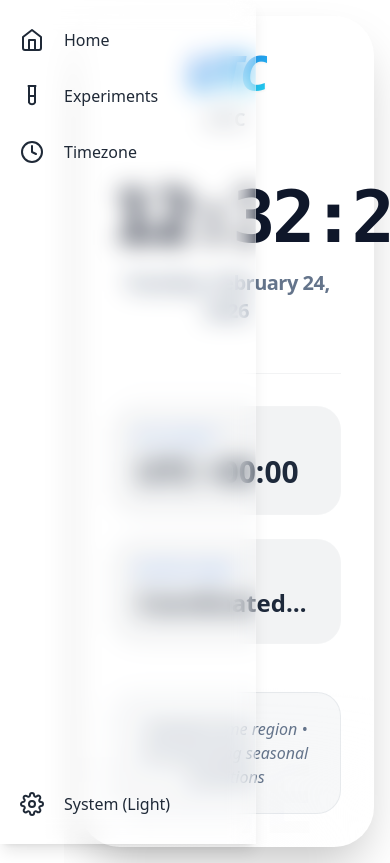
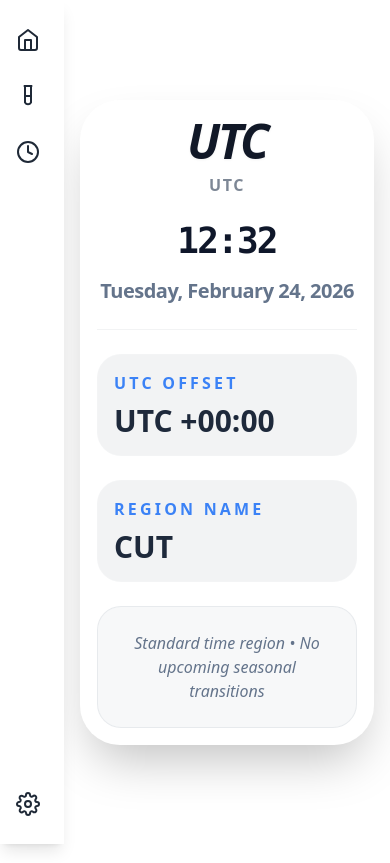
Before and after one commit to Powerbored/site, a SvelteKit app: page /tz in a window 390 px wide. Built offline with nearby package versions, Linux system fonts and the light colour scheme.

Commit message:
tidy up timezone styling

```diff
--- a/src/routes/tz/+page.svelte
+++ b/src/routes/tz/+page.svelte
@@ -7,11 +7,13 @@
     let city = "";
     let utcOffset = "";
     let longTZ = "";
+    let longTZInitials = "";
     let nextTransition: {
         date: Date;
         type: string;
         days: number;
         nextTZ: string;
+        nextTZInitials: string;
     } | null = null;
 
     function updateTime() {
@@ -39,6 +41,10 @@
             longFormatter
                 .formatToParts(now)
                 .find((p) => p.type === "timeZoneName")?.value || "";
+        longTZInitials = longTZ
+            .split(" ")
+            .map((word) => word[0])
+            .join("");
 
         // DST check - check next 365 days
         findNextTransition();
@@ -71,12 +77,17 @@
                     longFormatter
                         .formatToParts(futureDate)
                         .find((p) => p.type === "timeZoneName")?.value || "";
+                const nextTZInitials = nextTZ
+                    .split(" ")
+                    .map((word) => word[0])
+                    .join("");
 
                 nextTransition = {
                     date: checkDate,
                     type,
                     days,
                     nextTZ,
+                    nextTZInitials,
                 };
                 return;
             }
@@ -95,7 +106,6 @@
         hour12: false,
         hour: "2-digit",
         minute: "2-digit",
-        second: "2-digit",
     });
     $: dateStr = now.toLocaleDateString("en-US", {
         weekday: "long",
@@ -116,30 +126,28 @@
 <div
     class="relative min-h-screen overflow-hidden flex flex-col items-center justify-center p-4"
 >
-    <LightningBackground startFromMainTitle={true} />
-
     <div
-        class="relative z-10 w-full max-w-2xl bg-white/10 dark:bg-slate-900/40 backdrop-blur-3xl border border-white/20 dark:border-slate-700/50 rounded-[2.5rem] p-8 md:p-12 shadow-2xl transition-all duration-700 hover:bg-white/15 dark:hover:bg-slate-900/50"
+        class="relative z-10 w-full max-w-2xl bg-white/10 dark:bg-slate-900/40 backdrop-blur-3xl border border-white/20 dark:border-slate-700/50 rounded-[2.5rem] p-4 md:p-12 shadow-2xl transition-all duration-700 hover:bg-white/15 dark:hover:bg-slate-900/50"
     >
-        <header class="text-center mb-12">
+        <header class="text-center mb-6 md:mb-12">
             <h1
                 id="main-title"
-                class="inline-block text-5xl md:text-7xl font-black italic tracking-tighter text-transparent bg-clip-text bg-gradient-to-br from-blue-600 to-cyan-400 dark:from-sky-300 dark:to-indigo-400 mb-2 drop-shadow-sm"
+                class="inline-block text-5xl md:text-7xl font-black italic tracking-tighter mb-2 drop-shadow-sm"
             >
                 {city}
             </h1>
             <p
-                class="text-lg text-slate-600 dark:text-slate-400 font-bold tracking-widest uppercase opacity-70"
+                class="text-slate-600 dark:text-slate-400 font-bold tracking-widest uppercase opacity-70"
             >
                 {timezone}
             </p>
         </header>
 
-        <div class="space-y-12">
+        <div class="space-y-6 md:space-y-12">
             <!-- Main Clock -->
             <div class="text-center group">
                 <div
-                    class="text-7xl md:text-[9rem] font-mono font-black tracking-tighter text-slate-900 dark:text-white mb-4 tabular-nums transition-transform duration-500 group-hover:scale-105"
+                    class="text-4xl md:text-[5rem] font-mono font-black tracking-tighter text-slate-900 dark:text-white mb-4 tabular-nums"
                 >
                     {timeStr}
                 </div>
@@ -152,13 +160,13 @@
 
             <!-- Stats Grid -->
             <div
-                class="grid grid-cols-1 md:grid-cols-2 gap-6 pt-8 border-t border-slate-900/5 dark:border-white/5"
+                class="grid grid-cols-1 md:grid-cols-2 gap-6 md:gap-12 pt-6 md:pt-12 border-t border-slate-900/5 dark:border-white/5"
             >
                 <div
-                    class="p-6 rounded-3xl bg-slate-900/5 dark:bg-white/5 border border-white/5 group hover:border-blue-500/30 transition-colors"
+                    class="p-4 md:p-6 rounded-3xl bg-slate-900/5 dark:bg-white/5 border border-white/5 group hover:border-blue-500/30 transition-colors"
                 >
                     <div
-                        class="text-[10px] font-black uppercase tracking-[0.2em] text-blue-500 dark:text-sky-400 mb-2"
+                        class="font-black uppercase tracking-[0.2em] text-blue-500 dark:text-sky-400 mb-2"
                     >
                         UTC Offset
                     </div>
@@ -169,17 +177,18 @@
                     </div>
                 </div>
                 <div
-                    class="p-6 rounded-3xl bg-slate-900/5 dark:bg-white/5 border border-white/5 group hover:border-blue-500/30 transition-colors"
+                    class="p-4 md:p-6 rounded-3xl bg-slate-900/5 dark:bg-white/5 border border-white/5 group hover:border-blue-500/30 transition-colors"
                 >
                     <div
-                        class="text-[10px] font-black uppercase tracking-[0.2em] text-blue-500 dark:text-sky-400 mb-2"
+                        class="font-black uppercase tracking-[0.2em] text-blue-500 dark:text-sky-400 mb-2"
                     >
                         Region Name
                     </div>
                     <div
-                        class="text-2xl font-bold text-slate-800 dark:text-slate-100 line-clamp-1"
+                        class="text-3xl font-bold text-slate-800 dark:text-slate-100"
+                        title={longTZ}
                     >
-                        {longTZ}
+                        {longTZInitials}
                     </div>
                 </div>
             </div>
@@ -187,7 +196,7 @@
             <!-- DST Alert -->
             {#if nextTransition}
                 <div
-                    class="mt-8 p-8 rounded-3xl bg-gradient-to-br from-blue-600/10 to-indigo-600/10 border border-blue-500/20 text-center animate-pulse-slow"
+                    class="mt-8 p-4 md:p-6 rounded-3xl bg-gradient-to-br from-blue-600/10 to-indigo-600/10 border border-blue-500/20 text-center animate-pulse-slow"
                 >
                     <div class="flex flex-col items-center gap-2">
                         <span
@@ -211,9 +220,10 @@
                         <p
                             class="text-xs mt-4 text-slate-500 dark:text-slate-400 uppercase tracking-[0.3em] font-black"
                         >
-                            Next Phase: <span
-                                class="text-blue-500 dark:text-sky-400"
-                                >{nextTransition.nextTZ}</span
+                            Next Phase<span
+                                class="block text-3xl font-bold text-slate-800 dark:text-slate-100"
+                                title={nextTransition.nextTZ}
+                                >{nextTransition.nextTZInitials}</span
                             >
                         </p>
                     </div>
@@ -228,13 +238,6 @@
                 </div>
             {/if}
         </div>
-    </div>
-
-    <!-- Background Text -->
-    <div
-        class="fixed bottom-0 left-0 right-0 text-center leading-none text-slate-400/5 dark:text-slate-800/10 font-black text-[25vw] pointer-events-none select-none -z-10 uppercase transition-colors duration-1000"
-    >
-        Time
     </div>
 </div>
 
```
